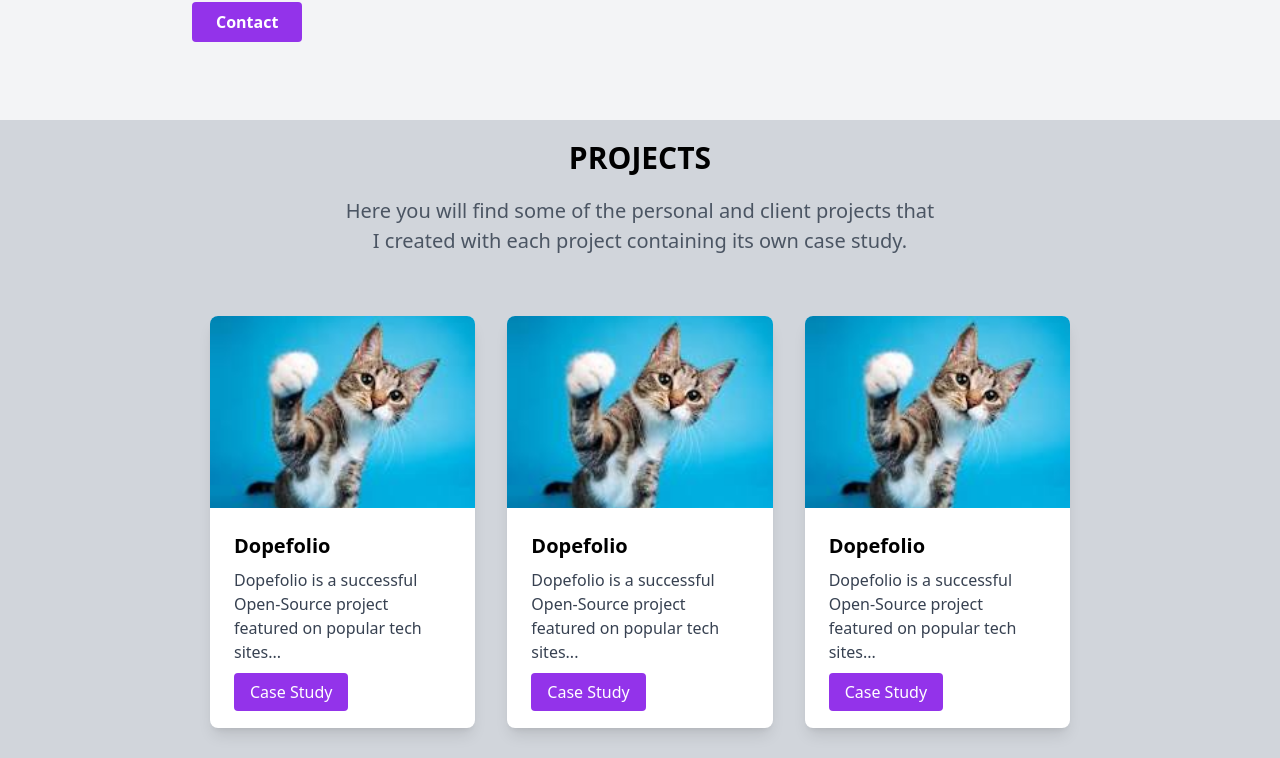
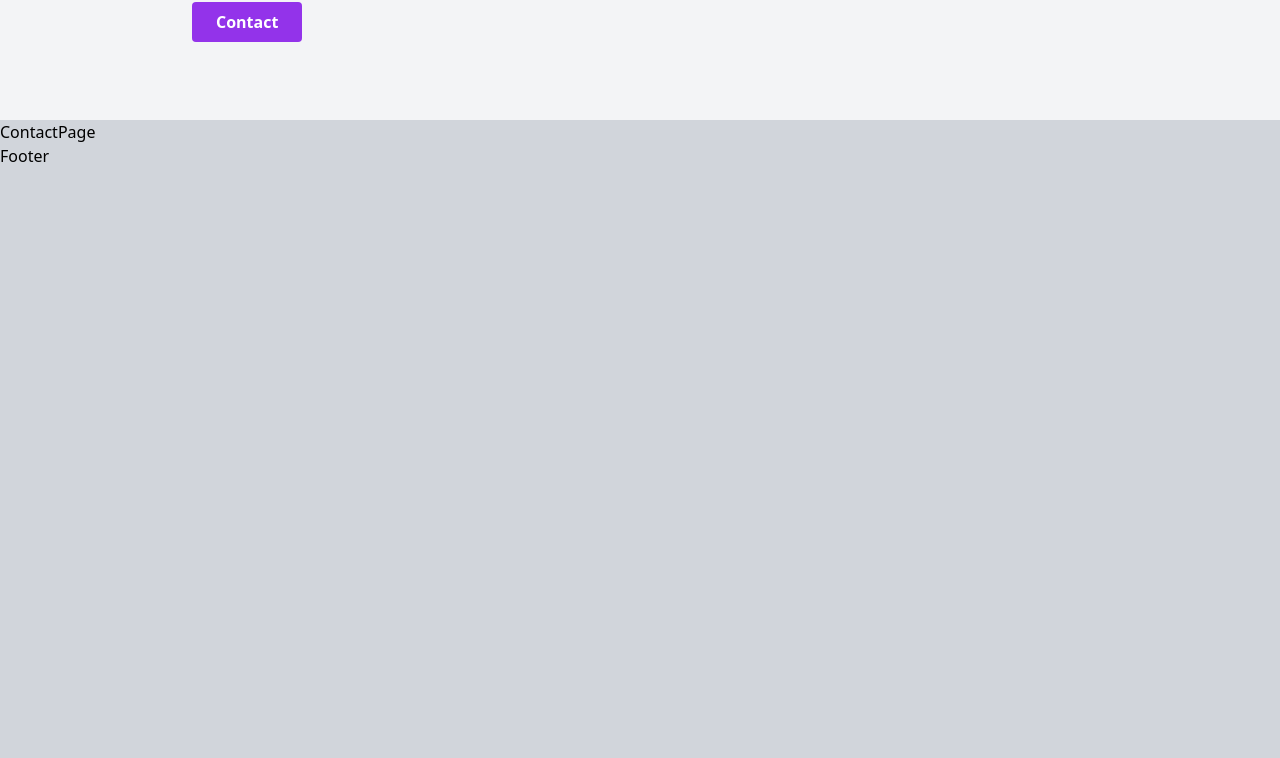
Before and after one commit to vaxojaniashvili/Portfolio, a Next.js app: page / in a window 1280 px wide. Shown: the part 1480-2238 px from the top of the page. After the commit the page ends 1648 px from the top, so only its background shows below. Built offline with nearby package versions, Linux system fonts and the light colour scheme.

Commit message:
removed-framer-motion-project-page

```diff
--- a/src/app/page.tsx
+++ b/src/app/page.tsx
@@ -57,9 +57,9 @@ const Page = () => {
             <Section>
                 <AboutPage />
             </Section>
-            <Section>
+            {/*<Section>* aq davakomentare aq mitoro projectebis peijze ar mushaobs kargad da gasasworebelia axla agaraq framer-motion am divs/}
                 <ProjectsPage />
-            </Section>
+            {/*</Section>*/}
             <Section>
                 <ContactPage />
             </Section>
```
